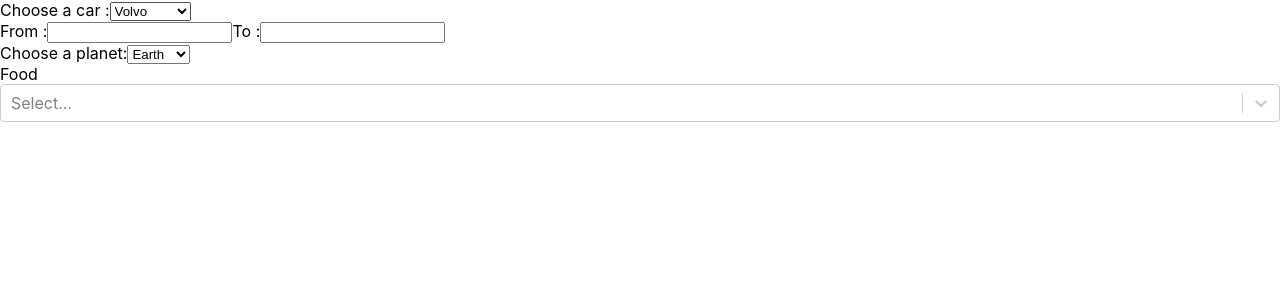
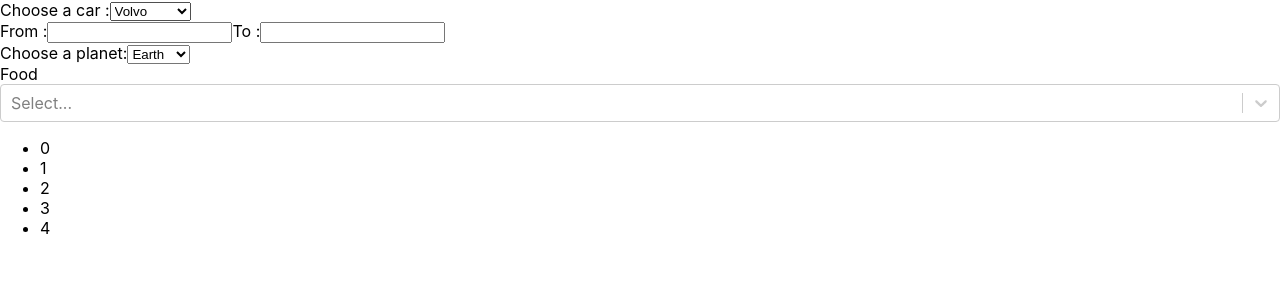
Before and after one commit to steinko/webelelemtselenium, a React (Create React App) app in the folder frontend/: page / in a window 1280 px wide. Shown: the top 300 px of the page. Built offline with nearby package versions, Linux system fonts and the light colour scheme.

Commit message:
Test a list

```diff
--- a/frontend/src/App.jsx
+++ b/frontend/src/App.jsx
@@ -4,7 +4,8 @@ import CarSelect from './CarSelect'
 import Flight from './Flight'
 import Planets from './Planets'
 import Food from './Food'
-
+import NumberList from './NumberList'
+const numbers = [0,1, 2, 3, 4];
 function App() {
   return (
     <div className="App">
@@ -12,6 +13,7 @@ function App() {
       <Flight />
       <Planets />
       <Food />
+      <NumberList numbers={numbers}/>
     </div>
   );
 }
--- /dev/null
+++ b/frontend/src/NumberList.jsx
@@ -0,0 +1,16 @@
+import React ,{ Component } from 'react'
+
+class NumberList extends Component {
+	constructor(props)
+	{ super(props)  }
+
+	render() {
+		const numbers = this.props.numbers;
+        const listItems = numbers.map((number) =>
+        <li key={number.toString()}>{number}</li>
+  );
+		return <ul id= "numberlist" >{listItems} </ul>
+    }
+}
+
+export default NumberList
```
Also changed, not shown: 2 other files (tests, documents, lock files or other folders).
